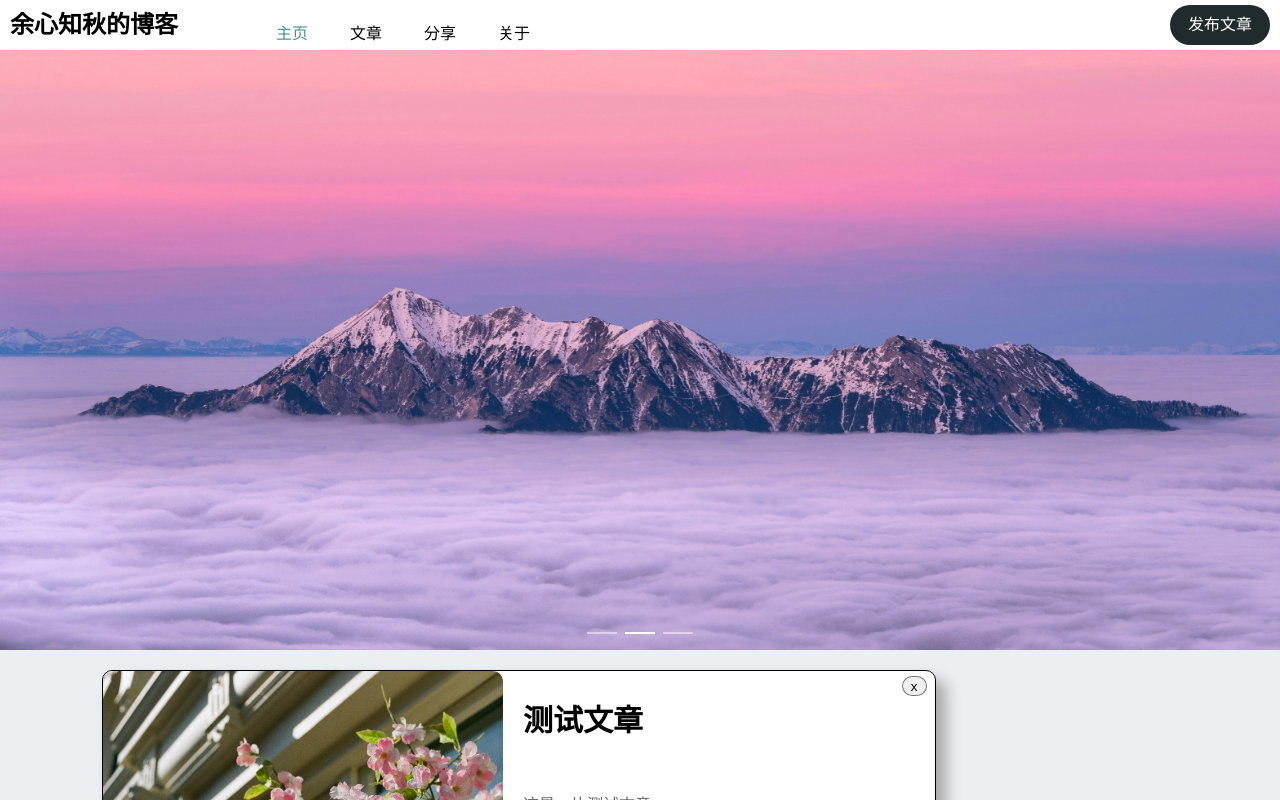
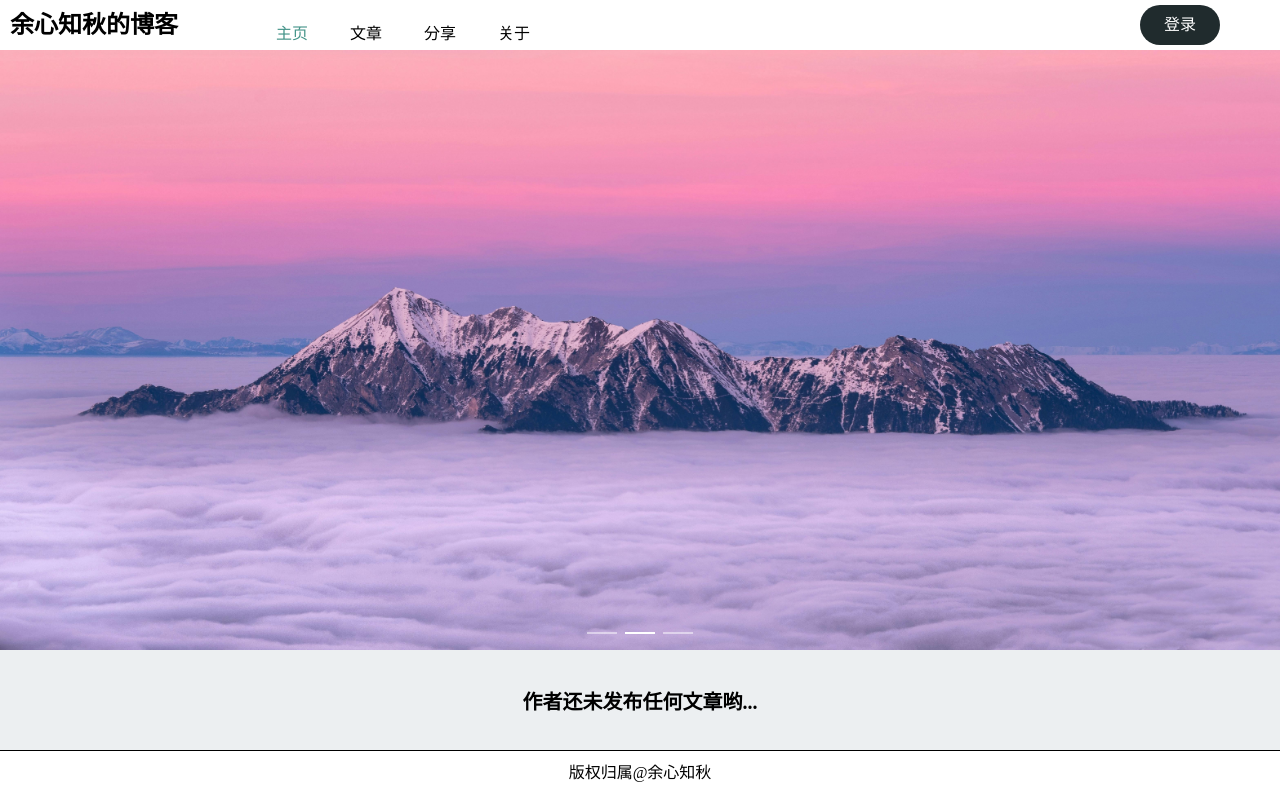
Before and after one commit to SupremacySakura/MyBlog, a Vue app: page /article in a window 1280 px wide. Shown: the top 800 px of the page. Built offline with nearby package versions, Linux system fonts and the light colour scheme; grey boxes are pictures that could not be loaded.

Commit message:
新增了用户登录功能

```diff
--- a/src/classes/articleClass.ts
+++ b/src/classes/articleClass.ts
@@ -1,15 +1,15 @@
-import { userClass } from '@/classes/userClass'
+import { userMessageClass } from '@/classes/userClass'
 //文章类
 export class articleClass {
     head: string // 标题
     digest:string //摘要
     article: string // 正文
-    user: userClass // 用户
+    user: userMessageClass // 用户
     date: string // 发布时间
     image: string[] // 图片
     cover: string // 封面图片
     id: number // 文章id
-    constructor(head: string,digest:string, article: string, user: userClass, date: string, image: string[], cover: string, id: number) {
+    constructor(head: string, digest: string, article: string, user: userMessageClass, date: string, image: string[], cover: string, id: number) {
         this.head = head
         this.digest =digest
         this.article = article
--- a/src/classes/userClass.ts
+++ b/src/classes/userClass.ts
@@ -2,10 +2,31 @@
 export class userClass {
     uid: string // 用户id
     userName: string //用户名
+    accounts:string //账号
+    password:string //密码
     userHeadPortrait: string //用户头像
-    constructor(uid: string, userName: string, userHeadPortrait: string) {
+    type:number //用户级别 1为管理员 2为访客
+    constructor(uid: string, userName: string,accounts:string,password:string ,userHeadPortrait: string,type:number) {
         this.uid = uid
         this.userName = userName
+        this.accounts=accounts
+        this.password=password
         this.userHeadPortrait = userHeadPortrait
+        this.type=type
     }
 }
+//用户信息类
+export class userMessageClass {
+    uid: string // 用户id
+    userName: string //用户名
+    accounts: string //账号
+    userHeadPortrait: string //用户头像
+    type: number //用户级别 1为管理员 2为访客
+    constructor(uid: string, userName: string, accounts: string, userHeadPortrait: string, type: number) {
+        this.uid = uid
+        this.userName = userName
+        this.accounts = accounts
+        this.userHeadPortrait = userHeadPortrait
+        this.type = type
+    }
+}
--- a/src/components/TheTab.vue
+++ b/src/components/TheTab.vue
@@ -3,19 +3,25 @@
 import { useRouter } from 'vue-router'
 const router = useRouter()
 import { ref, onMounted } from 'vue'
-//导入导航类
-import { tabListClass } from '@/classes/tabClass'
 //背景图
 import backgroundImage2 from '@/assets/images/background2.jpg'
 import backgroundImage5 from '@/assets/images/background5.jpg'
 import backgroundImage7 from '@/assets/images/background7.jpg'
 //导入仓库
 import { storeToRefs } from 'pinia'
+//导航栏仓库
 import { useTabStore } from '@/stores/tab'
 const tabStore = useTabStore()
-//导航高亮显示
 const { isActive, tabList, needImage } = storeToRefs(tabStore)
 const { setIsActive, setNeedImage } = tabStore
+//用户仓库
+import { useArticleStore } from '@/stores/article'
+const articleStore = useArticleStore()
+const { userMessage } = storeToRefs(articleStore)
+const { logout,getUser } = articleStore
+//用户
+const user = ref()
+//导航高亮显示
 const backgroundImageList: string[] = [
     backgroundImage2,
     backgroundImage5,
@@ -24,17 +30,20 @@ const backgroundImageList: string[] = [
 //导航栏
 //跳转页面函数
 const turnToPage = (src: string, id: number, isNeedImage: boolean) => {
-    console.log('isNeedImage', isNeedImage)
-    console.log('id', id)
     router.replace({ name: src })
     setIsActive(id)
     setNeedImage(isNeedImage)
 }
 const tab = ref()
+//退出登录
+const handleLogout = ()=>{
+    logout()
+}
 //初始化
 onMounted(() => {
+    console.log(userMessage.value)
+})
 
-})
 </script>
 
 <template>
@@ -47,7 +56,7 @@ onMounted(() => {
         </el-carousel>
     </div>
     <!-- 导航栏 -->
-    <div class="tab">
+    <div class="tab" v-if="isActive!==-2">
         <span class="name">
             余心知秋的博客
         </span>
@@ -55,14 +64,20 @@ onMounted(() => {
             class="tabList" :class="{ active: isActive === item.id }">
             {{ item.label }}
         </div>
+        <div class="user" v-if="userMessage.uid">
+            <img :src="userMessage.userHeadPortrait" class="userHeadPortrait">
+            <span>{{ userMessage. userName }}</span>
+        </div>
         <div class="utils">
-            <div class="publish" @click="turnToPage('publish', -1, false)">发布文章</div>
+            <div class="login" @click="turnToPage('login', -2, false)" v-if="!userMessage.uid">登录</div>
+            <div class="logout" @click="handleLogout" v-else>注销</div>
+            <div class="publish" @click="turnToPage('publish', -1, false)" v-if="userMessage.type===1">发布文章</div>
         </div>
     </div>
 </template>
 
 <style scoped lang="less">
-// 背景图
+
 .tabBackgroundImage {
     width: 100%;
                 height: 600px;
@@ -73,10 +88,10 @@ onMounted(() => {
                 }
                 }
 
-//导航栏
                 .tab {
                 display: flex;
                 width: 100%;
+                min-width: 900px;
                 height: 50px;
                 position:fixed ;
                 top: 0;
@@ -106,19 +121,45 @@ onMounted(() => {
                 .tabList:hover{
                 color: #439388;
                 }
-
+                .user{
+                margin-left: 50px;
+                width: 200px;
+                height: 50px;
+                display: flex;
+                align-items: center;
+                justify-content: space-around;
+                .userHeadPortrait{
+                width: 50px;
+                border-radius: 50px;
+                }
+                }
                 .utils {
+                width: 200px;
+                height: 50px;
+                position: absolute;
+                display: flex;
+                align-items: center;
+                justify-content: space-around;
+                right: 0px;
+                .logout,
+                .login {
+                width: 80px;
+                height: 40px;
+                line-height: 40px;
+                border-radius: 25px;
+                background-color: #202b2d;
+                color: white;
+                text-align: center;
+                cursor: pointer;
+                }
                 .publish {
                 width: 100px;
                 height: 40px;
                 line-height: 40px;
-            position: absolute;
                 border-radius: 25px;
                 background-color: #202b2d;
                 color: white;
                 text-align: center;
-            top: 5px;
-            right: 10px;
                 cursor: pointer;
                 }
                 }
@@ -126,9 +167,7 @@ onMounted(() => {
                 }
 
 
-//导航高亮类
                 .active {
                 color: #439388;
                 }
-
 </style>
--- a/src/router/index.ts
+++ b/src/router/index.ts
@@ -6,6 +6,7 @@ import Share from '@/views/TheSharePage.vue'
 import About from '@/views/TheAboutPage.vue'
 import Show from '@/views/TheArticleShowPage.vue'
 import Publish from '@/views/TheArticlePublish.vue'
+import Login from '@/views/TheLogin.vue'
 export const router = createRouter({
   history: createWebHistory(),
   routes: [
@@ -40,6 +41,11 @@ export const router = createRouter({
       component: Publish
     },
     {
+      path: '/login',
+      name: 'login',
+      component: Login
+    },
+    {
       path: '/', redirect: '/home'
     }
 
--- a/src/stores/article.ts
+++ b/src/stores/article.ts
@@ -1,21 +1,74 @@
 import { ref, computed } from 'vue'
 import { defineStore } from 'pinia'
 //导入文章类与用户类
-import { userClass } from '@/classes/userClass'
+import { userClass, userMessageClass } from '@/classes/userClass'
 import { articleClass } from '@/classes/articleClass'
 //导入头像
 import userHeadPortrait from '@/assets/images/userHeadPortrait.jpg'
 //导入测试封面图片
-import testImage from '@/assets/images/test1.jpg'
 export const useArticleStore = defineStore('article', () => {
   //用户
   const user = ref<userClass | null>(null)
-  user.value = new userClass('super123123301', '余心知秋', userHeadPortrait)
+  const userList = ref<userClass[]>([])
+  userList.value =[
+    new userClass('super123123301', '余心知秋','15310836616','20050814' ,userHeadPortrait, 1),
+    new userClass('fangke123123', '访客','12345678910','123456' ,userHeadPortrait, 2),
+  ]
+  //登录
+  const login = (accounts:string,password:string)=>{
+    const accountsIndex = userList.value.findIndex(item => item.accounts === accounts)
+    if (accountsIndex===-1){
+      return {
+        message:'用户不存在',
+        code:400
+      }
+    }
+    const isTure = userList.value[accountsIndex].password===password
+   if(isTure===false){
+    return {
+      message:'密码错误',
+      code:400
+    }
+   }else{
+     user.value = userList.value[accountsIndex]
+    return {
+      message:'登录成功',
+      code:200
+    }
+   }
+
+}
+  //注销
+  const logout = ()=>{
+    user.value=null
+  }
+  //获取用户信息
+  const getUser = () => {
+    if (!user.value) {
+      const userMessage = {
+        uid: '',
+        userName: '',
+        userHeadPortrait: userHeadPortrait,
+        type: -1,
+      }
+      return userMessage
+    }
+    const userMessage = {
+      uid: user.value?.uid,
+      userName: user.value?.userName,
+      userHeadPortrait: user.value?.userHeadPortrait,
+      type: user.value?.type
+    }
+    return userMessage
+
+  }
+  const userMessage = computed(()=>{
+    return getUser()
+  })
+
   //文章列表
   const articleList = ref<articleClass[]>([])
-  articleList.value = [
-    new articleClass('测试文章', '这是一片测试文章','这是一片测试文章', user.value, '2024/7/12 15:44:35', [], testImage, 2),
-  ]
+  articleList.value = []
   const publishArticle = (item: articleClass) => {
     articleList.value.unshift(item)
   }
@@ -27,5 +80,9 @@ export const useArticleStore = defineStore('article', () => {
     articleList,
     publishArticle,
     deleteArticle,
+    login,
+    logout,
+    getUser,
+    userMessage,
   }
 }, { persist: true })
--- a/src/views/TheArticlePublish.vue
+++ b/src/views/TheArticlePublish.vue
@@ -16,7 +16,7 @@ const { nowText } = publishStore
 import { useTabStore } from '@/stores/tab'
 const tabStore = useTabStore()
 //导入文章
-const { user } = storeToRefs(articleStore)
+const { userMessage } = storeToRefs(articleStore)
 const { publishArticle } = articleStore
 //导入文章类
 import { articleClass } from '@/classes/articleClass'
@@ -108,7 +108,7 @@ const handleArticle = () => {
         return
     }
     const date = dayjs().format('YYYY/MM/DD HH:mm:ss')
-    const articleItem: articleClass = new articleClass(head.value,digest.value, article.value, user.value as userClass, date, imageUrl.value, coverUrl.value, Math.random())
+    const articleItem: articleClass = new articleClass(head.value,digest.value, article.value, userMessage.value as userClass, date, imageUrl.value, coverUrl.value, Math.random())
     publishArticle(articleItem)
     //跳转到文章页
     router.replace({ name: 'article' })
--- /dev/null
+++ b/src/views/TheLogin.vue
@@ -0,0 +1,93 @@
+<script setup lang="ts">
+//导入useRouter函数
+import { useRouter } from 'vue-router'
+const router = useRouter()
+//导入仓库
+//用户仓库
+import { storeToRefs } from 'pinia'
+import { useArticleStore } from '@/stores/article'
+const articleStore = useArticleStore()
+const { } = storeToRefs(articleStore)
+const { login } = articleStore
+//导航栏仓库
+import { useTabStore } from '@/stores/tab'
+const tabStore = useTabStore()
+const {  } = storeToRefs(tabStore)
+const { setIsActive, setNeedImage } = tabStore
+//导入弹窗
+import { ElNotification } from 'element-plus'
+import { ref } from 'vue'
+//账号
+const accounts = ref('')
+//密码
+const password = ref()
+//跳转函数
+const turnToPage = (src: string, id: number, isNeedImage: boolean) => {
+    router.replace({ name: src })
+    setIsActive(id)
+    setNeedImage(isNeedImage)
+}
+//登录函数
+const handleLogin = ()=>{
+    const loginMessage = login(accounts.value,password.value)
+   if(loginMessage.code===200){
+       ElNotification({
+           title: 'Success',
+           message: loginMessage.message,
+           type: 'success',
+       })
+       turnToPage('home',0,true)
+   }else if(loginMessage.code===400){
+       ElNotification({
+           title: 'Warning',
+           message: loginMessage.message,
+           type: 'warning',
+       })
+   }
+}
+</script>
+<template>
+   <div class="login">
+    <form class="loginForm">
+        <div class="head">登录</div>
+        <input type="text" class="name" placeholder="账号" v-model="accounts"></input>
+        <input type="password" class="password" placeholder="密码" v-model="password"></input>
+        <button @click.prevent="handleLogin">确认登录</button>
+    </form>
+   </div>
+</template>
+<style scoped lang="less">
+    .login{
+        width: 100%;
+        min-height: 1000px;
+        background-color: #a8a8a8;
+        display: flex;
+        justify-content: center;
+        align-items: center;
+        .loginForm{
+            width: 600px;
+            height: 400px;
+            border-radius: 10px;
+            background-color: white;
+            display: flex;
+            flex-direction: column;
+            justify-content: space-around;
+            align-items: center;
+            .head{
+                font-size: 30px;
+                font-weight: 800;
+            }
+            input{
+                width: 400px;
+                height: 50px;
+                display: block;
+                border-radius: 10px;
+                font-size: 18px;
+            }
+            button{
+                width: 200px;
+                height: 40px;
+            }
+        }
+    }
+</style>
```
Also changed, not shown: src/stores/counter.ts (deleted, +0 -12 lines). Lines whose indentation alone changed are shown as unchanged.
